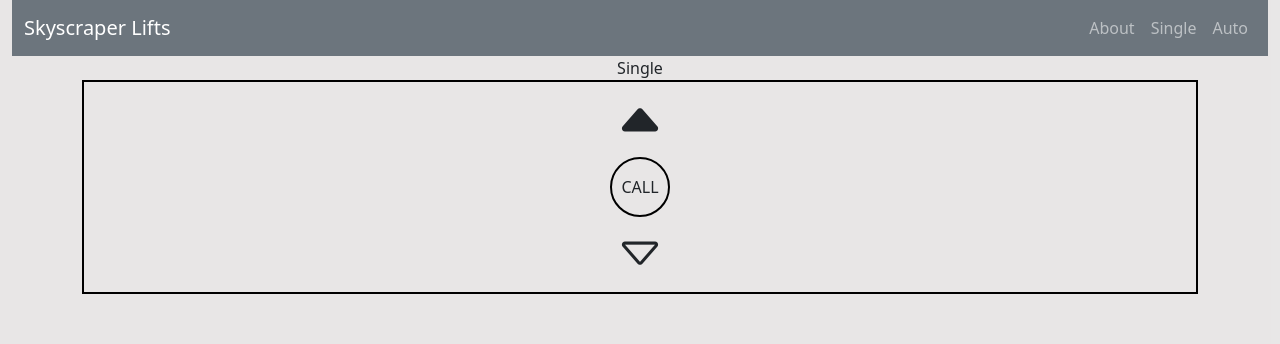
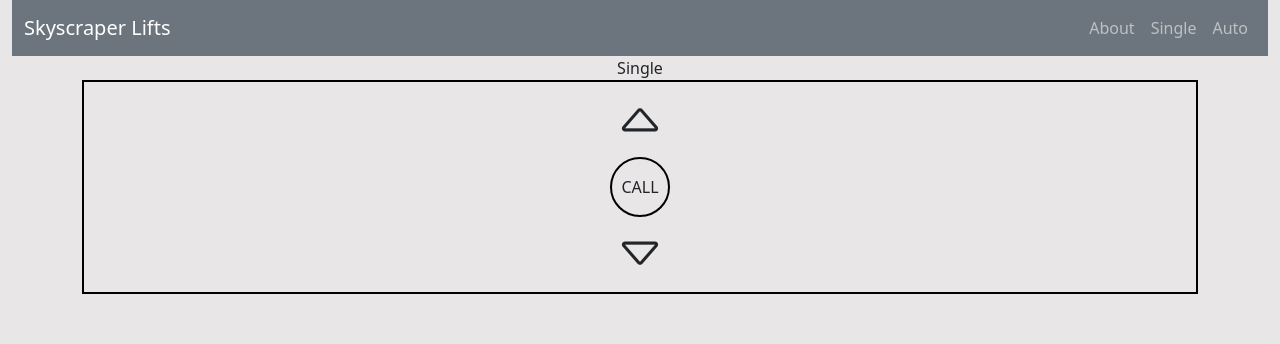
Before and after one commit to JamesFThomas/skyscraper-lifts, a React (Create React App) app: page /single in a window 1280 px wide. Shown: the top 344 px of the page. Built offline with nearby package versions, Linux system fonts and the light colour scheme.

Commit message:
removed conditional render for class name change

```diff
--- a/src/components/lift/CallPanel.js
+++ b/src/components/lift/CallPanel.js
@@ -3,34 +3,29 @@ import { Container } from 'react-bootstrap';
 import '../../styles/callPanel.css';
 
 const CallPanel = () => {
-  const [upClick, setUpClick] = useState(false);
-  const [downClick, setDownClick] = useState(false);
+  const [upClick, setUpClick] = useState('');
+  const [downClick, setDownClick] = useState('');
 
   const handelUp = (e) => {
     e.preventDefault();
-    setUpClick(!upClick);
+    upClick === '' ? setUpClick('-fill') : setUpClick('');
   };
   const handelDown = (e) => {
     e.preventDefault();
-    setDownClick(!downClick);
+    downClick === '' ? setDownClick('-fill') : setDownClick('');
   };
 
   return (
     <Container className='panel'>
-      {upClick ? (
-        <span class='arrow bi bi-caret-up' onClick={(e) => handelUp(e)} />
-      ) : (
-        <span class='arrow bi bi-caret-up-fill' onClick={(e) => handelUp(e)} />
-      )}
+      <span
+        class={`arrow bi bi-caret-up${upClick}`}
+        onClick={(e) => handelUp(e)}
+      />
       <div className='panelText'>CALL</div>
-      {downClick ? (
-        <span
-          class='arrow bi bi-caret-down-fill'
-          onClick={(e) => handelDown(e)}
-        />
-      ) : (
-        <span class='arrow bi bi-caret-down' onClick={(e) => handelDown(e)} />
-      )}
+      <span
+        class={`arrow bi bi-caret-down${downClick}`}
+        onClick={(e) => handelDown(e)}
+      />
     </Container>
   );
 };
```
